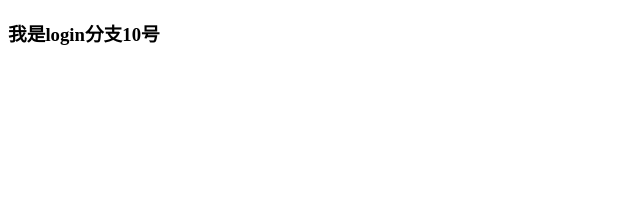
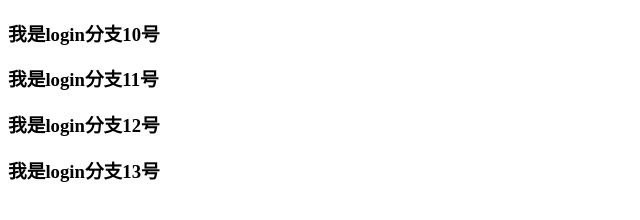
Before and after one commit to wangqiwei0504/project_02, a plain HTML site: page index.html in a window 1280 px wide. Shown: the whole page, without its empty margins (0-640 px from the left). Drawn offline with Linux system fonts and the light colour scheme.

Commit message:
login分支

```diff
--- a/index.html
+++ b/index.html
@@ -9,5 +9,8 @@
   </head>
   <body>
     <h3>我是login分支10号</h3>
+    <h3>我是login分支11号</h3>
+    <h3>我是login分支12号</h3>
+    <h3>我是login分支13号</h3>
   </body>
 </html>
```
